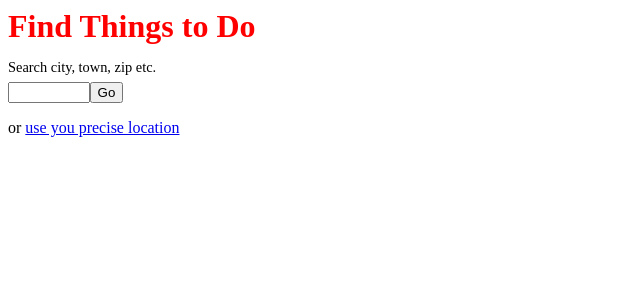
After one commit to Rhubert710/ThingsToDo, a Django app: template ThingsToDoNearMeProject/mainApp/templates/mainApp/modal_noLocation.html in a window 1280 px wide. The commit adds this page. Shown: the top 300 px of the page, without its empty margins (0-640 px from the left). Run offline with Django 4.2, Linux system fonts and the light colour scheme; the template is opened without the code that fills it, so the values that code supplies are empty.

Commit message:
user adress input now functional index.html and vies.py

```diff
--- /dev/null
+++ b/ThingsToDoNearMeProject/mainApp/templates/mainApp/modal_noLocation.html
@@ -0,0 +1,47 @@
+<div class="innerModal">
+
+    <p class="modalTitle" style="margin-bottom: 5px;">
+        Find Things to Do
+    </p>
+
+    <p style="font-size: .9em; margin-bottom: .4em;">
+        Search city, town, zip etc.
+    </p>
+
+    <div id="addressInput" style="display: flex;">
+        <input type="text" id="userLocation_input" style="width: 11ch;" onkeydown="if (event.key == 'Enter')updateLocation(this)">
+        <button onclick="updateLocation(this)"> Go </button>
+    </div>
+
+    <p>
+        or <a href="#" id="usePreciseLocationButton"> use you precise location </a>
+    </p>
+
+</div>
+
+
+
+
+
+
+
+<style>
+
+
+    .modalTitle{
+        color: red;
+        font-size:xx-large;
+        font-weight: bold;
+
+    }
+
+    /* #usePreciseLocationButton{
+        border: 1px solid #3c4043;
+        color: #8ab4f8;
+        border-radius: 14px;
+        cursor: pointer;
+        padding-block: 2px;
+        padding-inline: 4px;
+
+    } */
+</style>
```
Also changed, not shown: ThingsToDoNearMeProject/mainApp/templates/mainApp/index.html (+47 -9 lines), ThingsToDoNearMeProject/mainApp/views.py (+8 -7 lines).
